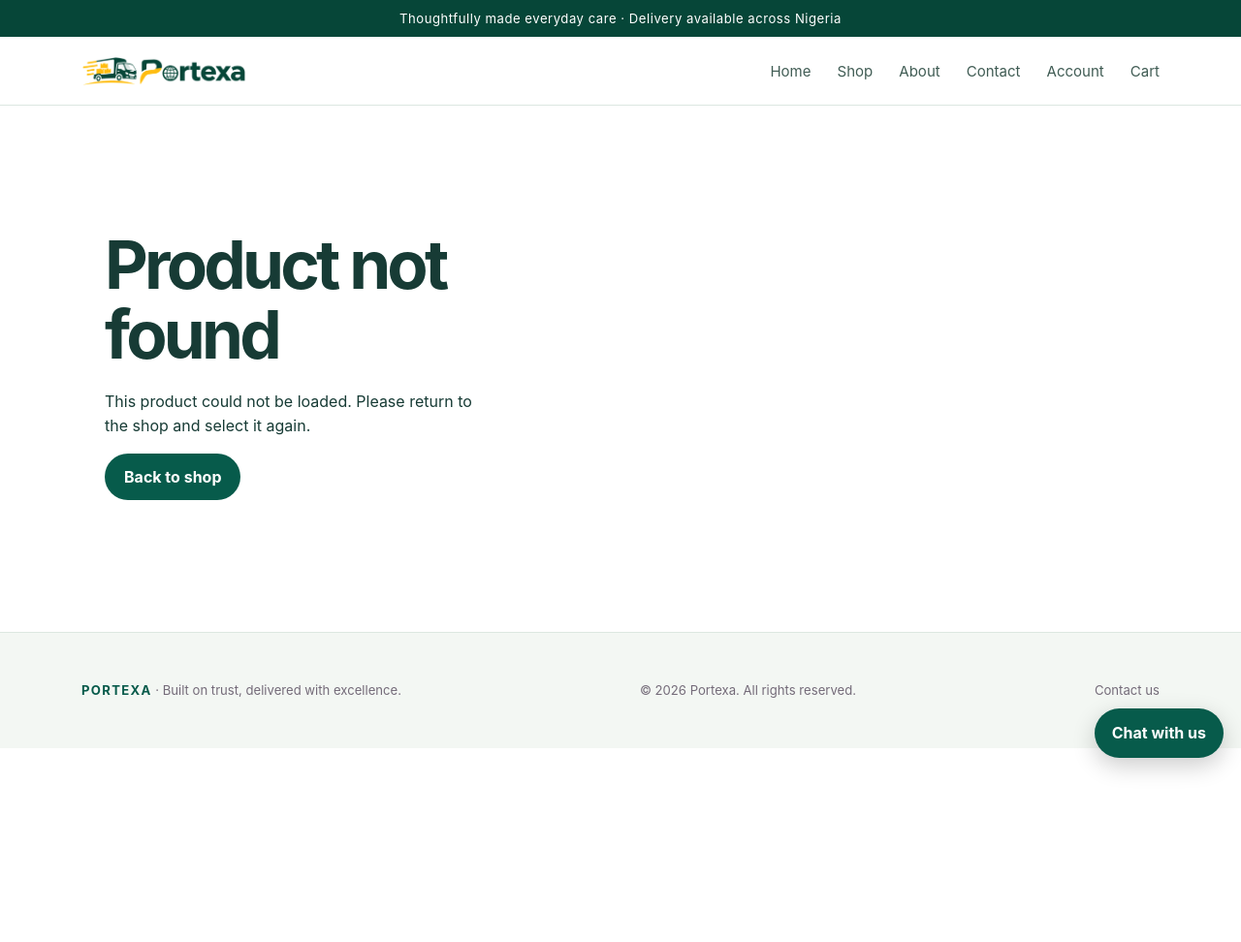
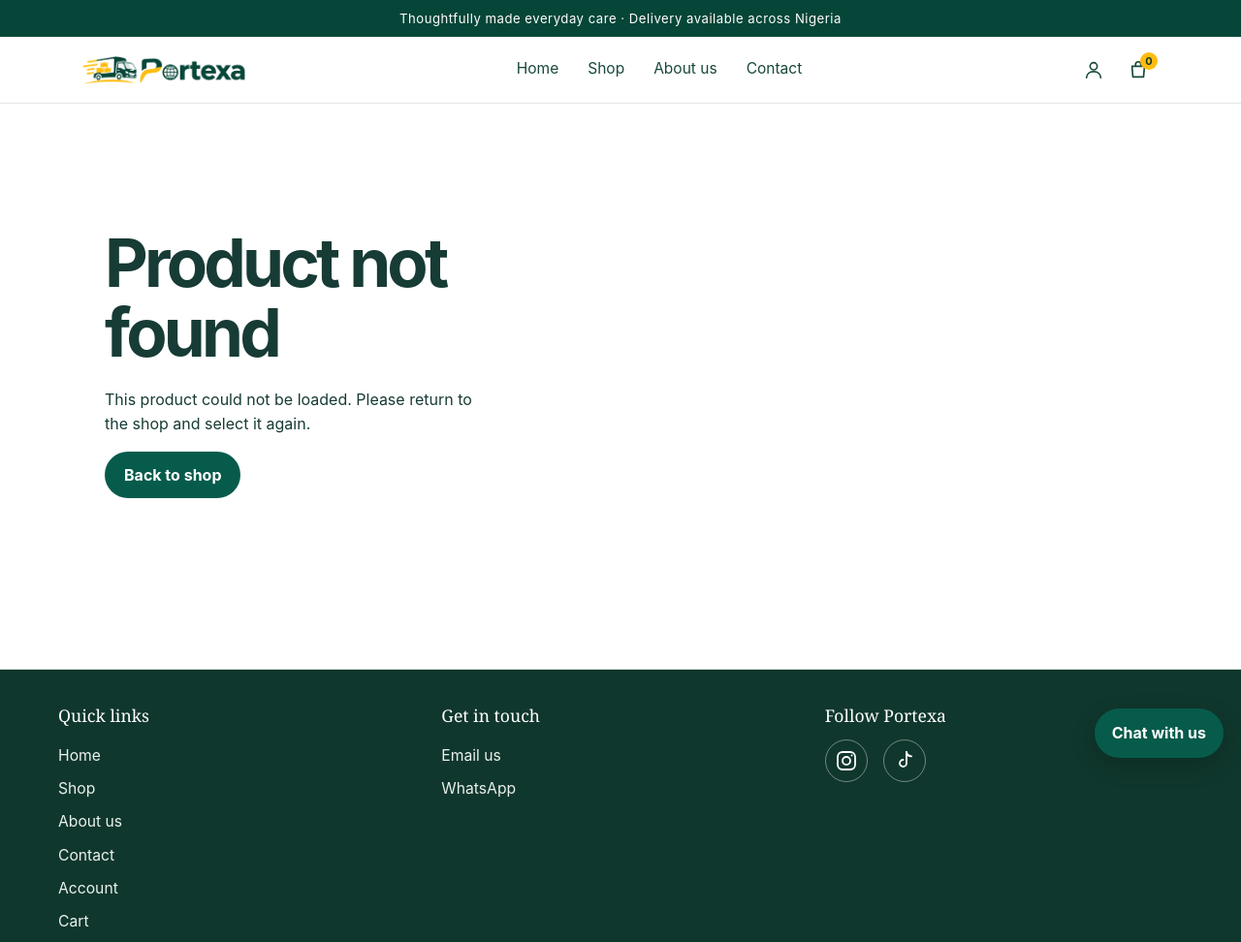
Before and after one commit to michaegl-a11y/PORTEXA, a website: page product.html in a window 1280 px wide. Shown: the top 972 px of the page at 97% size. Before the commit the page ends 800 px from the top, so only its background shows below. Drawn offline with Linux system fonts and the light colour scheme.

Commit message:
Add files via upload

```diff
--- a/product.html
+++ b/product.html
@@ -13,22 +13,7 @@
     Thoughtfully made everyday care · Delivery available across Nigeria
   </div>
 
-  <header>
-    <nav class="nav site-nav" aria-label="Main navigation">
-      <a class="brand" href="/" aria-label="Portexa home"><img src="/images/portexa-logo-green.png" alt="Portexa" style="height:40px;width:auto;max-width:170px;object-fit:contain" onload="this.nextElementSibling.style.display='none';this.nextElementSibling.nextElementSibling.style.display='none'" onerror="this.style.display='none';this.nextElementSibling.style.display='inline-flex'"><span class="brand-mark" style="display:none">P</span><span>PORTEXA</span></a>
-
-      <div class="navlinks">
-        <a href="/">Home</a>
-        <a href="/shop.html">Shop</a>
-        <a href="/about.html">About</a>
-        <a href="/contact.html">Contact</a>
-        <a href="/account.html">Account</a>
-        <a href="/cart.html">
-          Cart <span data-cart-count>0</span>
-        </a>
-      </div>
-    </nav>
-  </header>
+  <script src="/assets/header.js" data-part="header"></script>
 
   <main class="page-wrap">
     <div id="product-detail" class="about-inner">
@@ -36,19 +21,7 @@
     </div>
   </main>
 
-  <footer class="site-footer">
-    <div class="footer-inner">
-      <div>
-        <strong>PORTEXA</strong> · Built on trust, delivered with excellence.
-      </div>
-      <div>
-        © <span data-year></span> Portexa. All rights reserved.
-      </div>
-      <div>
-        <a href="/contact.html">Contact us</a>
-      </div>
-    </div>
-  </footer>
+  <script src="/assets/header.js" data-part="footer"></script>
 
   <script src="/assets/cart.js"></script>
 
```
